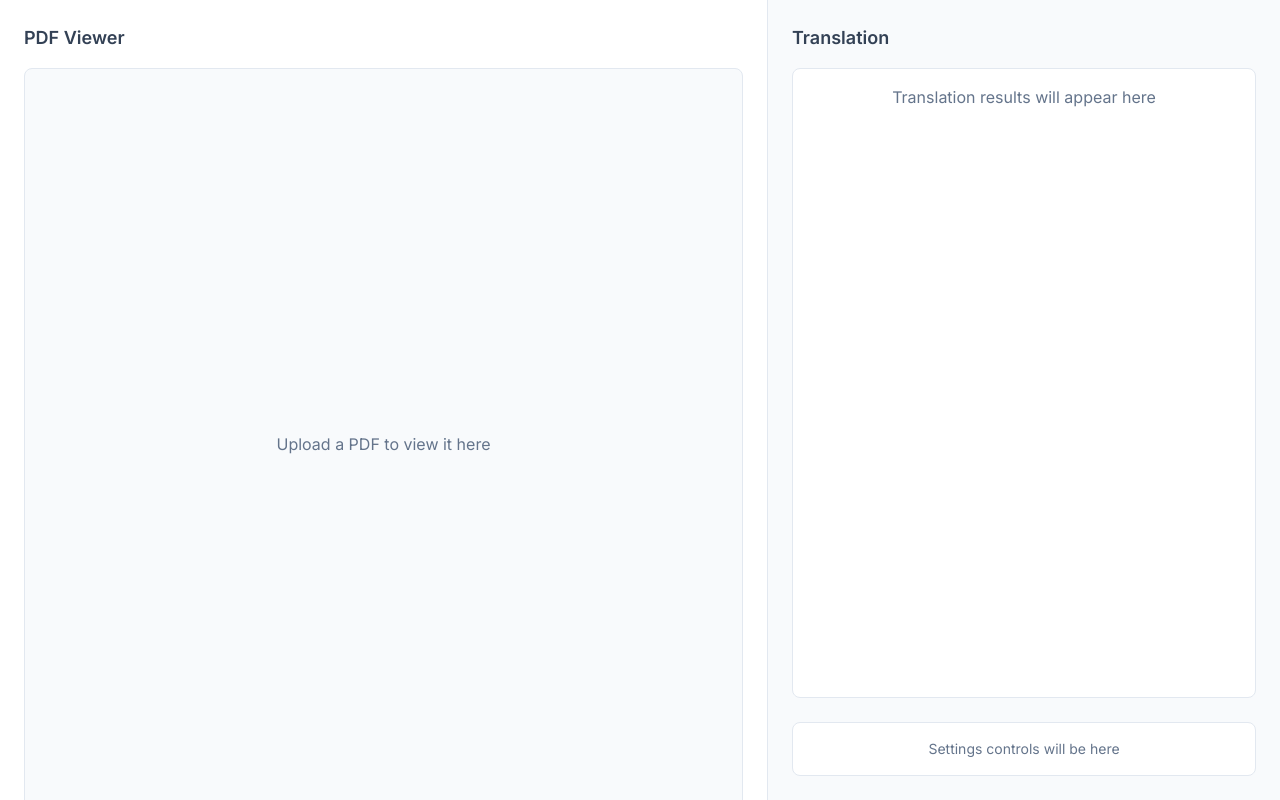
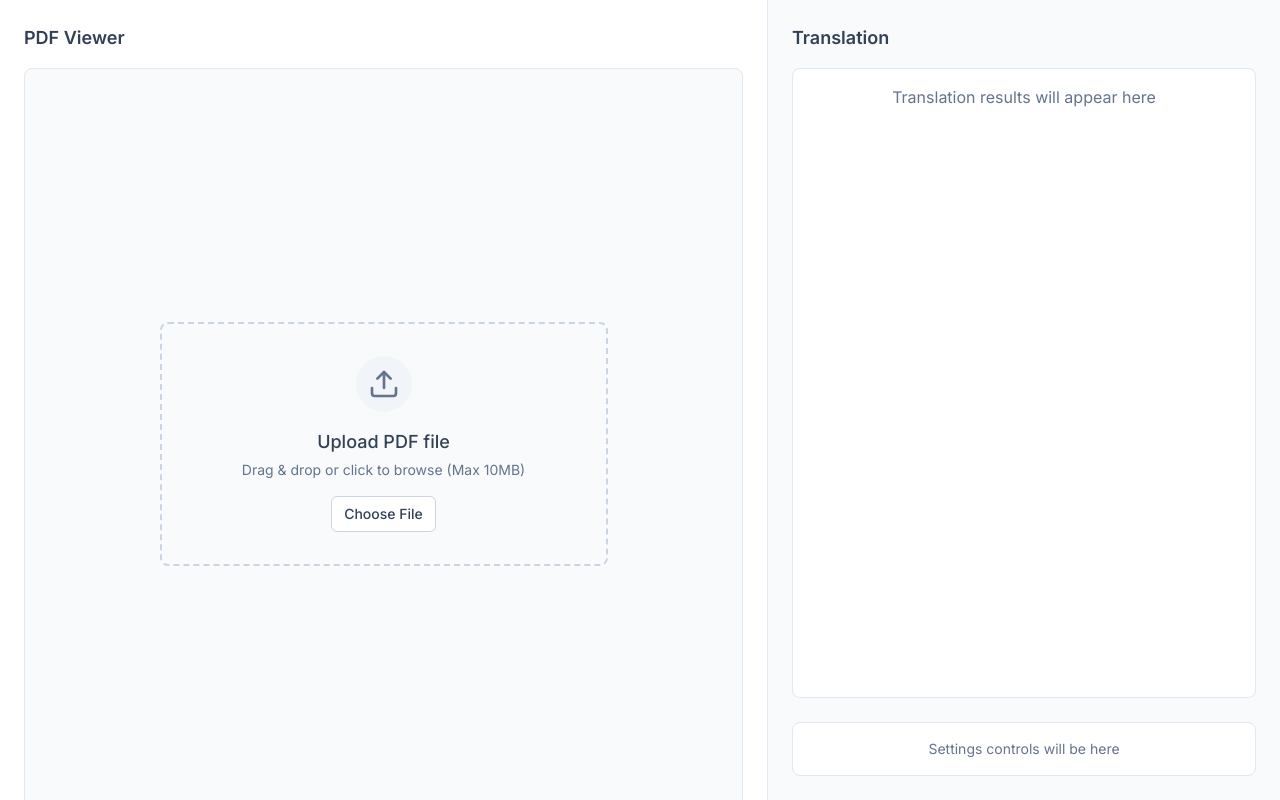
Before and after one commit to ekcm/Jade, a Next.js app: page / in a window 1280 px wide. Built offline with nearby package versions, Linux system fonts and the light colour scheme.

Commit message:
add file upload

```diff
--- a/src/app/globals.css
+++ b/src/app/globals.css
@@ -63,7 +63,8 @@
   * {
     @apply border-border;
   }
-  html, body {
+  html,
+  body {
     @apply bg-background text-foreground;
     margin: 0;
     padding: 0;
--- a/src/app/page.tsx
+++ b/src/app/page.tsx
@@ -1,3 +1,7 @@
+'use client'
+
+import { FileUpload } from '@/components/FileUpload'
+
 export default function Home() {
   return (
     <div className="min-h-screen bg-slate-50">
@@ -9,8 +13,10 @@ export default function Home() {
             <h2 className="text-lg font-semibold text-slate-700 mb-4">
               PDF Viewer
             </h2>
-            <div className="h-64 lg:h-full bg-slate-50 border border-slate-200 rounded-lg flex items-center justify-center">
-              <p className="text-slate-500">Upload a PDF to view it here</p>
+            <div className="h-64 lg:h-full bg-slate-50 border border-slate-200 rounded-lg flex items-center justify-center p-4">
+              <FileUpload
+                onFileSelect={(file) => console.log('File selected:', file)}
+              />
             </div>
           </div>
         </div>
--- /dev/null
+++ b/src/components/FileUpload.tsx
@@ -0,0 +1,120 @@
+'use client'
+
+import { FileText, Upload } from 'lucide-react'
+import { useState } from 'react'
+import { Button } from '@/components/ui/button'
+import { Input } from '@/components/ui/input'
+
+interface FileUploadProps {
+  onFileSelect?: (file: File) => void
+}
+
+export function FileUpload({ onFileSelect }: FileUploadProps) {
+  const [isDragOver, setIsDragOver] = useState(false)
+  const [selectedFile, setSelectedFile] = useState<File | null>(null)
+
+  const handleDragOver = (e: React.DragEvent) => {
+    e.preventDefault()
+    setIsDragOver(true)
+  }
+
+  const handleDragLeave = (e: React.DragEvent) => {
+    e.preventDefault()
+    setIsDragOver(false)
+  }
+
+  const handleDrop = (e: React.DragEvent) => {
+    e.preventDefault()
+    setIsDragOver(false)
+
+    const files = e.dataTransfer.files
+    if (files.length > 0) {
+      const file = files[0]
+      setSelectedFile(file)
+      onFileSelect?.(file)
+    }
+  }
+
+  const handleFileChange = (e: React.ChangeEvent<HTMLInputElement>) => {
+    const files = e.target.files
+    if (files && files.length > 0) {
+      const file = files[0]
+      setSelectedFile(file)
+      onFileSelect?.(file)
+    }
+  }
+
+  return (
+    <div className="w-full max-w-md mx-auto space-y-4">
+      {/* Drag & Drop Area */}
+      {/* biome-ignore lint/a11y/useSemanticElements: This is a drag-and-drop area with file input */}
+      <div
+        className={`
+          relative border-2 border-dashed rounded-lg p-6 sm:p-8 text-center transition-all w-full
+          ${isDragOver ? 'border-jade-500 bg-jade-50' : 'border-slate-300'}
+        `}
+        role="button"
+        tabIndex={0}
+        onDragOver={handleDragOver}
+        onDragLeave={handleDragLeave}
+        onDrop={handleDrop}
+      >
+        <Input
+          type="file"
+          accept=".pdf"
+          onChange={handleFileChange}
+          className="absolute inset-0 w-full h-full opacity-0 cursor-pointer"
+        />
+
+        <div className="flex flex-col items-center space-y-3 sm:space-y-4">
+          <div
+            className={`
+            p-2 sm:p-3 rounded-full
+            ${isDragOver ? 'bg-jade-100' : 'bg-slate-100'}
+          `}
+          >
+            <Upload
+              className={`
+              w-6 h-6 sm:w-8 sm:h-8
+              ${isDragOver ? 'text-jade-600' : 'text-slate-500'}
+            `}
+            />
+          </div>
+
+          <div className="px-2">
+            <p className="text-base sm:text-lg font-medium text-slate-700">
+              {isDragOver ? 'Drop your PDF here' : 'Upload PDF file'}
+            </p>
+            <p className="text-xs sm:text-sm text-slate-500 mt-1">
+              Drag & drop or click to browse (Max 10MB)
+            </p>
+          </div>
+
+          <Button
+            type="button"
+            variant="outline"
+            size="sm"
+            className="border-slate-300 text-slate-700 hover:bg-slate-50 hover:border-slate-400"
+          >
+            Choose File
+          </Button>
+        </div>
+      </div>
+
+      {/* Selected File Info */}
+      {selectedFile && (
+        <div className="flex items-center space-x-3 p-4 bg-jade-50 border border-jade-200 rounded-lg">
+          <FileText className="w-5 h-5 text-jade-600" />
+          <div className="flex-1">
+            <p className="text-sm font-medium text-jade-900">
+              {selectedFile.name}
+            </p>
+            <p className="text-xs text-jade-600">
+              {(selectedFile.size / (1024 * 1024)).toFixed(2)} MB
+            </p>
+          </div>
+        </div>
+      )}
+    </div>
+  )
+}
```
